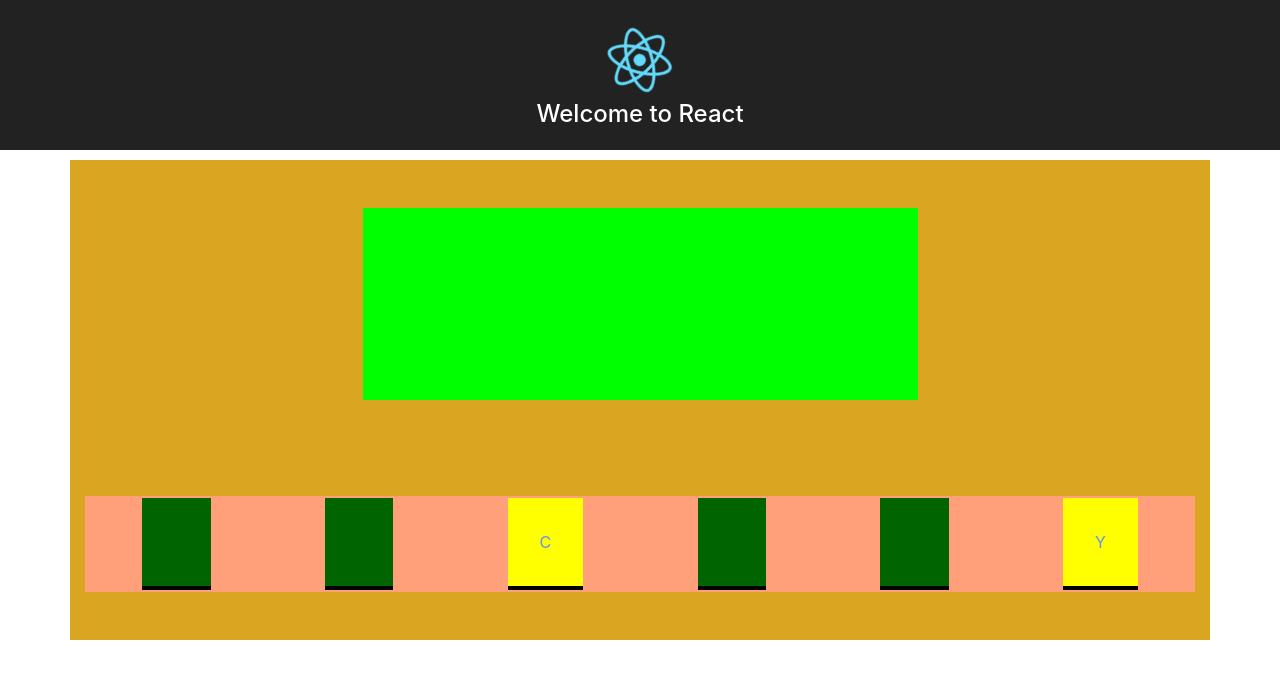
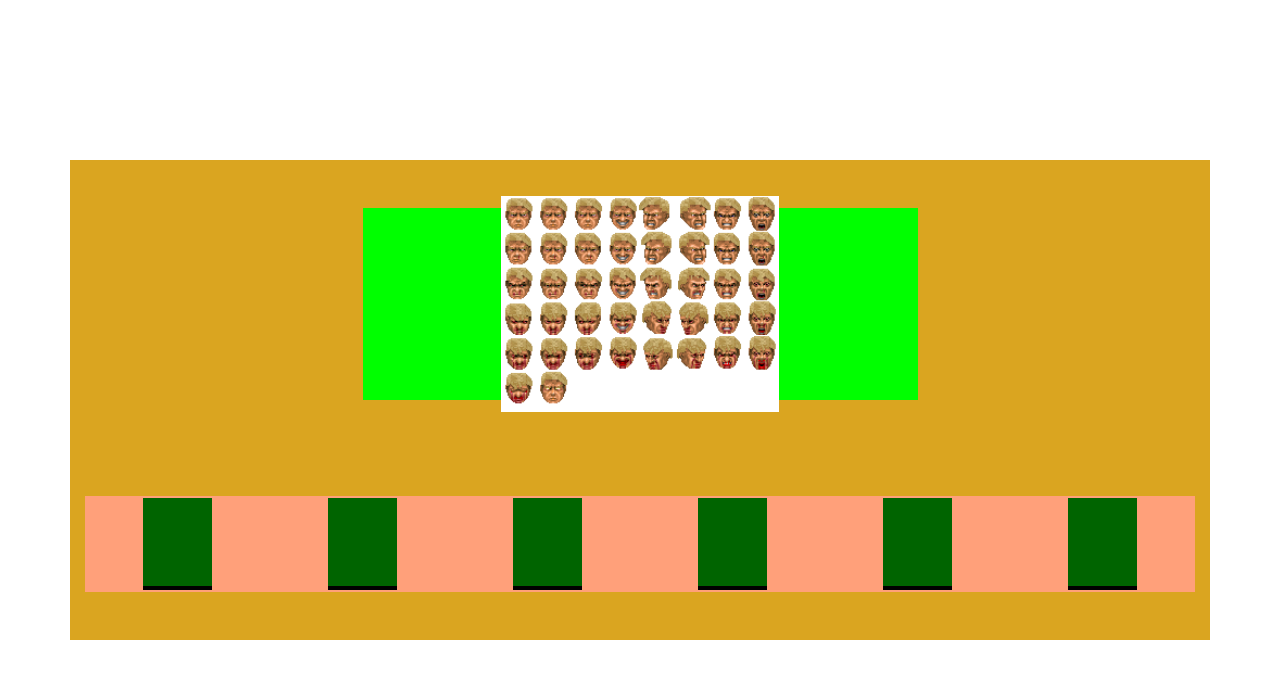
Before and after one commit to alfaodin/ahorcado-react, a React (Create React App) app: page / in a window 1280 px wide. Shown: the top 678 px of the page. Built offline with nearby package versions, Linux system fonts and the light colour scheme.

Commit message:
paso dinamico de letras

```diff
--- a/src/App.js
+++ b/src/App.js
@@ -1,22 +1,63 @@
-import React, { Component } from "react";
-import logo from "./logo.svg";
-import "./App.css";
-import ImageContainer from "./components/image-container";
-import LetterContainer from "./components/letter-container";
+import React, { Component } from 'react';
+import './App.css';
+import ImageContainer from './components/image-container';
+import LetterContainer from './components/letter-container';
 
 class App extends Component {
+  letters = [];
+  attempts = 0;
+  selectedWord = '';
+  attemptsConfig = 4;
+  words = ['hola', 'prueba', 'test'];
+
+  constructor(props) {
+    super(props);
+    this.startGame();
+  }
+
+  componentDidMount() {
+    document.addEventListener('keydown', this.handleEscKey.bind(this), false);
+  }
+
+  componentWillUnmount() {
+    document.removeEventListener('keydown', this.handleEscKey.bind(this), false);
+  }
+
   render() {
     return (
       <div className="App">
-        <header className="App-header">
-          <img src={logo} className="App-logo" alt="logo" />
-          <h1 className="App-title">Welcome to React</h1>
-        </header>
         <div className="container">
           <ImageContainer />
-          <LetterContainer />
+          <LetterContainer letters={this.letters} />
         </div>
       </div>
+    );
+  }
+
+  handleEscKey = (event) => {
+    const letter = event.key;
+    if (letter && this.selectedWord.indexOf(letter) >= 0) {
+      this.letters.forEach(val => {
+        if(val.value === letter){
+          val.isOn = true;
+        }
+      });
+    } else {
+      this.attempts++;
+    }
+  }
+
+  startGame() {
+    this.attempts = 0;
+    const index = Math.floor(Math.random() * this.words.length);
+    this.selectedWord = this.words[index];
+  let i = 0;
+    Array.from(this.selectedWord, val =>
+      this.letters.push({
+        id: i++,
+        value: val,
+        isOn: false
+      })
     );
   }
 }
--- a/src/components/image-container.jsx
+++ b/src/components/image-container.jsx
@@ -1,12 +1,15 @@
 import React, { Component } from "react";
 import "../styles/image-container.css";
+import image from "../assets/trump mugshots.png";
 
 class ImageContainer extends Component {
   state = {
     title: "test Hello World"
   };
   render() {
-    return <div className="image-container" />;
+    return <div className="image-container">
+    <img src={image} className="image" alt="Imagen ahoracado"/>
+    </div>;
   }
 }
 
--- a/src/components/letter-container.jsx
+++ b/src/components/letter-container.jsx
@@ -3,33 +3,12 @@ import "../styles/letter-container.css";
 import Letter from "./letter";
 
 class LetterContainer extends Component {
-  contacts = [
-    { id: 1, value: "L", isOn: false },
-    { id: 2, value: "E", isOn: false },
-    { id: 3, value: "C", isOn: true },
-    { id: 4, value: "P", isOn: false },
-    { id: 5, value: "E", isOn: false },
-    { id: 6, value: "Y", isOn: true }
-  ];
-
-  componentDidMount() {
-    document.addEventListener("keydown", this.handleEscKey, false);
-  }
-
-  componentWillUnmount() {
-    document.removeEventListener("keydown", this.handleEscKey, false);
-  }
-
   render() {
     return (
       <div className="letter-container">
-        {this.contacts.map(c => <Letter key={c.id} value={c.value} isOn={c.isOn}/>)}
+        {this.props.letters.map(c => <Letter key={c.id} value={c.value} isOn={c.isOn}/>)}
       </div>
     );
-  }
-
-  handleEscKey(event) {
-    console.log(event);
   }
 }
 
--- a/src/styles/image-container.css
+++ b/src/styles/image-container.css
@@ -3,4 +3,12 @@
   height: 40%;
   align-self: center;
   background-color: lime;
+  display: flex;
+  justify-content: center;
 }
+
+.image{
+  width: 50%;
+  align-self: center;
+  background-position: 0 -45px;
+}
```
Also changed, not shown: src/assets/trump mugshots.png (added).
